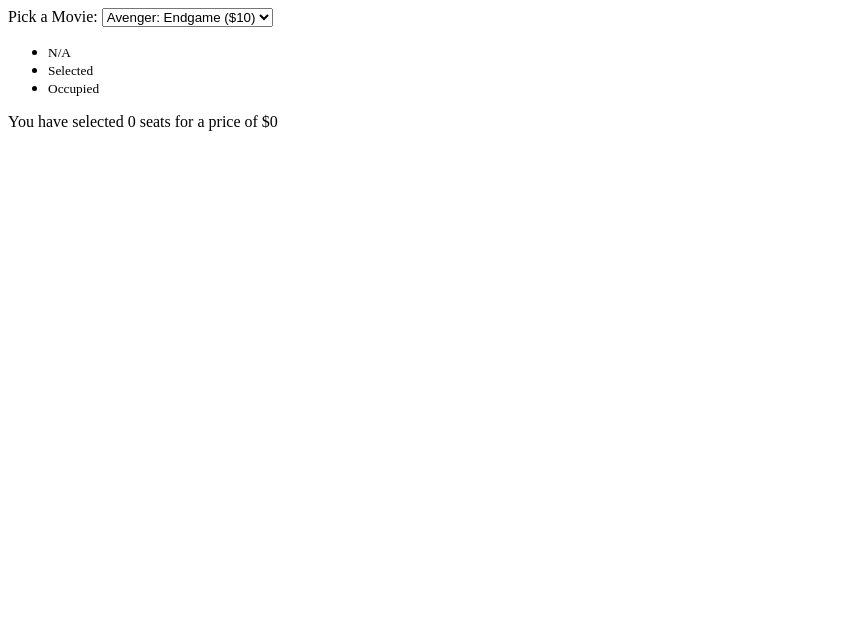
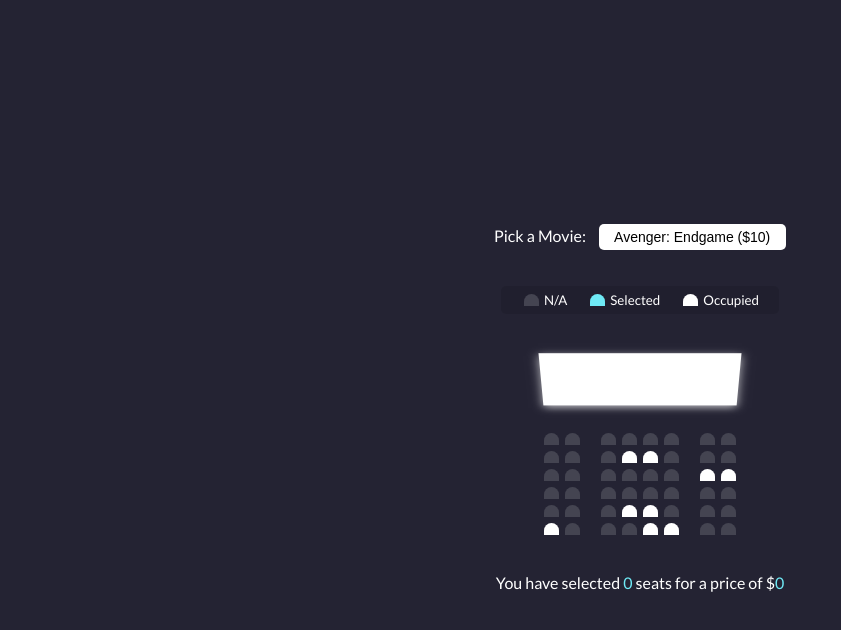
Before and after one commit to pritamhate/movie-seats-booking, a plain HTML site: page index.html in a window 1280 px wide. Shown: the whole page, without its empty margins (0-841 px from the left). Drawn offline with Linux system fonts and the light colour scheme.

Commit message:
css styling added

```diff
--- a/index.html
+++ b/index.html
@@ -19,7 +19,7 @@
       </select>
     </div>
 
-    <ul class="showxase">
+    <ul class="showcase">
       <li>
         <div class="seat"></div>
         <small>N/A</small>
--- a/style.css
+++ b/style.css
@@ -0,0 +1,113 @@
+@import url("https://fonts.googleapis.com/css2?family=Lato:ital,wght@0,400;1,700&display=swap");
+* {
+  box-sizing: border-box;
+}
+body {
+  font-family: "Lato", sans-serif;
+  background-color: #242333;
+  color: #fff;
+  display: flex;
+  flex-direction: column;
+  align-items: center;
+  justify-content: center;
+  height: 100vh;
+  margin: 0;
+}
+
+.movie-container {
+  margin: 20px 0;
+}
+
+.movie-container select {
+  background-color: #fff;
+  border: 0;
+  border-radius: 5px;
+  font-size: 14px;
+  margin-left: 10px;
+  padding: 5px 15px 5px 15px;
+  -moz-appearance: none;
+  -webkit-appearance: none;
+  appearance: none;
+}
+
+.container {
+  perspective: 1000px;
+  margin-bottom: 30px;
+}
+
+.seat {
+  background-color: #444451;
+  height: 12px;
+  width: 15px;
+  margin: 3px;
+  border-top-left-radius: 10px;
+  border-top-right-radius: 10px;
+}
+
+.seat:not(.occupied):hover {
+  cursor: pointer;
+  transform: scale(1.2);
+}
+
+.showcase .seat:not(.occupied):hover {
+  cursor: default;
+  transform: scale(1);
+}
+
+.showcase {
+  background: rgba(0, 0, 0, 0.1);
+  padding: 5px 10px;
+  border-radius: 5px;
+  list-style-type: none;
+  display: flex;
+  justify-content: space-between;
+}
+
+.showcase li {
+  display: flex;
+  align-items: center;
+  justify-content: center;
+  margin: 0 10px;
+}
+
+.showcase li small {
+  margin-left: 2px;
+  display: inline-block;
+}
+
+.seat.selected {
+  background-color: #6feaf6;
+}
+
+.seat.occupied {
+  background-color: #fff;
+}
+
+.seat:nth-of-type(2) {
+  margin-right: 18px;
+}
+
+.seat:nth-last-of-type(2) {
+  margin-left: 18px;
+}
+
+.row {
+  display: flex;
+}
+
+.screen {
+  background-color: #fff;
+  height: 70px;
+  width: 100%;
+  margin: 15px 0;
+  transform: rotateX(-45deg);
+  box-shadow: 0 3px 10px rgba(255, 255, 255, 0.7);
+}
+
+p.text {
+  margin: 5px 0;
+}
+
+p.text span {
+  color: #6feaf6;
+}
```
